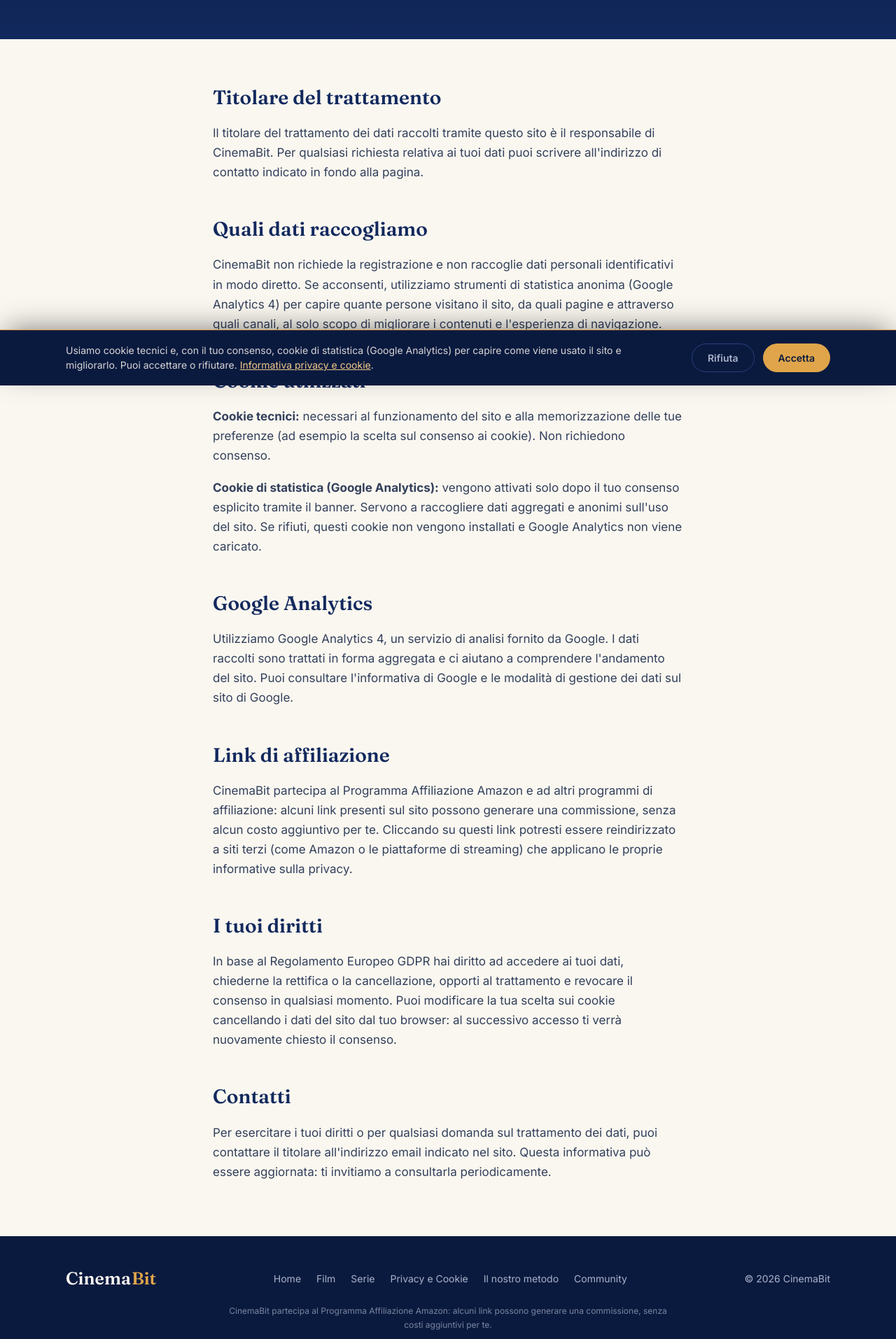
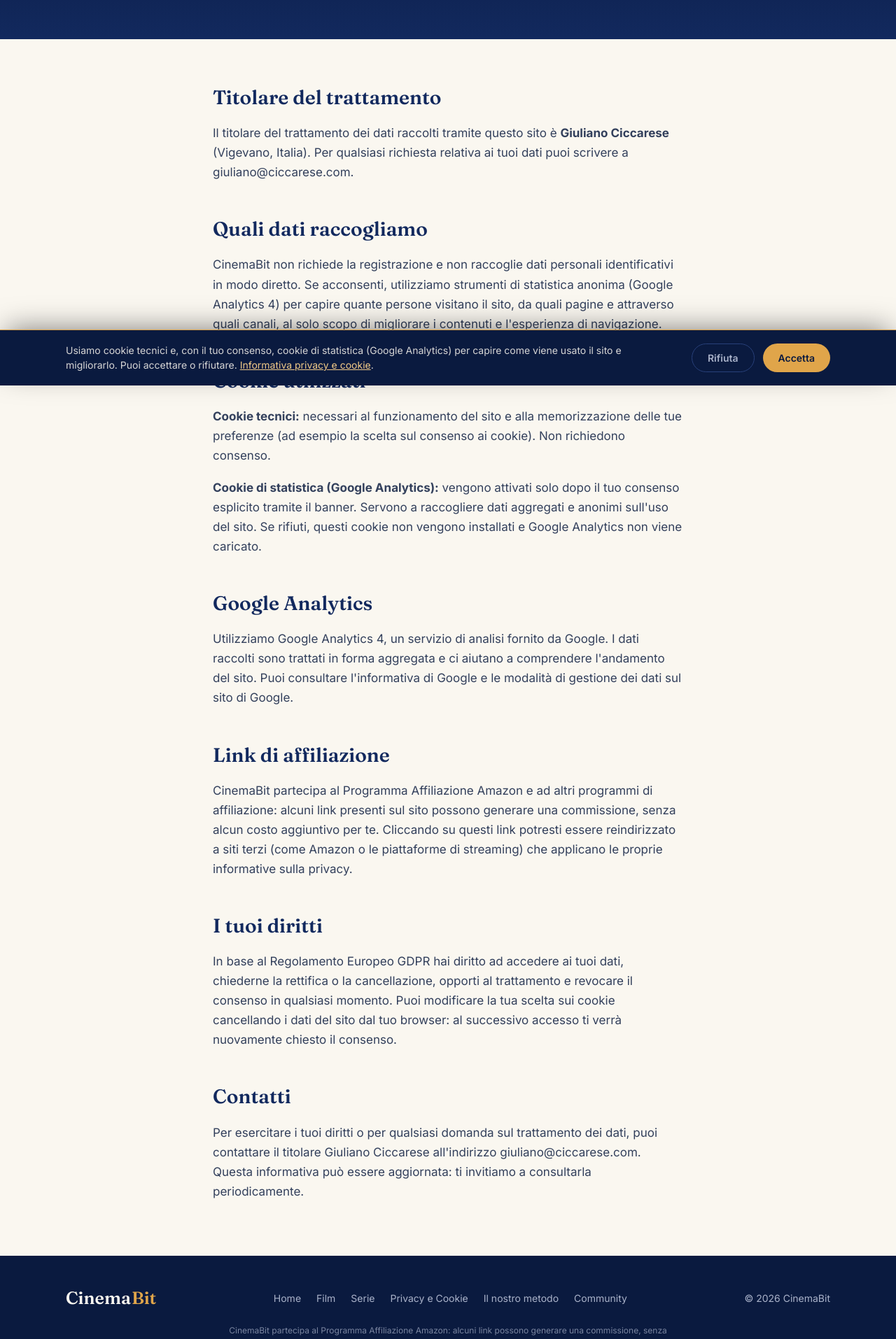
Before and after one commit to giulianociccarese/cinemabit, a Next.js app: page /privacy in a window 1280 px wide. Shown: the part 249-2163 px from the top of the page at 70% size. Built offline with nearby package versions, Linux system fonts and the light colour scheme.

Commit message:
Dati titolare nella pagina privacy

```diff
--- a/app/privacy/page.js
+++ b/app/privacy/page.js
@@ -18,7 +18,7 @@
       </section>
       <div className="man-body">
         <h2>Titolare del trattamento</h2>
-        <p>Il titolare del trattamento dei dati raccolti tramite questo sito è il responsabile di CinemaBit. Per qualsiasi richiesta relativa ai tuoi dati puoi scrivere all'indirizzo di contatto indicato in fondo alla pagina.</p>
+        <p>Il titolare del trattamento dei dati raccolti tramite questo sito è <strong>Giuliano Ciccarese</strong> (Vigevano, Italia). Per qualsiasi richiesta relativa ai tuoi dati puoi scrivere a <a href="mailto:giuliano@ciccarese.com">giuliano@ciccarese.com</a>.</p>
 
         <h2>Quali dati raccogliamo</h2>
         <p>CinemaBit non richiede la registrazione e non raccoglie dati personali identificativi in modo diretto. Se acconsenti, utilizziamo strumenti di statistica anonima (Google Analytics 4) per capire quante persone visitano il sito, da quali pagine e attraverso quali canali, al solo scopo di migliorare i contenuti e l'esperienza di navigazione.</p>
@@ -37,7 +37,7 @@
         <p>In base al Regolamento Europeo GDPR hai diritto ad accedere ai tuoi dati, chiederne la rettifica o la cancellazione, opporti al trattamento e revocare il consenso in qualsiasi momento. Puoi modificare la tua scelta sui cookie cancellando i dati del sito dal tuo browser: al successivo accesso ti verrà nuovamente chiesto il consenso.</p>
 
         <h2>Contatti</h2>
-        <p>Per esercitare i tuoi diritti o per qualsiasi domanda sul trattamento dei dati, puoi contattare il titolare all'indirizzo email indicato nel sito. Questa informativa può essere aggiornata: ti invitiamo a consultarla periodicamente.</p>
+        <p>Per esercitare i tuoi diritti o per qualsiasi domanda sul trattamento dei dati, puoi contattare il titolare Giuliano Ciccarese all'indirizzo <a href="mailto:giuliano@ciccarese.com">giuliano@ciccarese.com</a>. Questa informativa può essere aggiornata: ti invitiamo a consultarla periodicamente.</p>
       </div>
       <SiteFooter />
     </>
```
